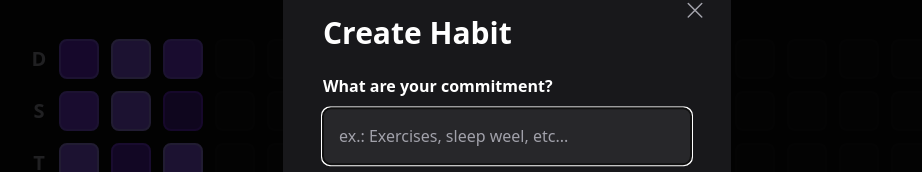
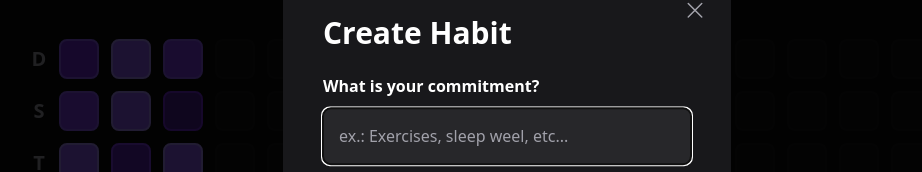
Before and after one commit to sibelly/nlw-setup, a React (Vite) app in the folder web/: page / in a window 1280 px wide. Both pictures are taken after a click on the button "New Habit". Shown: the part 253-425 px from the top of the page, without its empty margins (133-1055 px from the left). Built offline with nearby package versions, Linux system fonts and the light colour scheme.

Commit message:
fix: misspelling

```diff
--- a/web/src/components/NewHabitForm.tsx
+++ b/web/src/components/NewHabitForm.tsx
@@ -4,7 +4,7 @@ export function NewHabitForm() {
   return (
     <form className="w-full flex flex-col mt-6">
       <label htmlFor="title" className="font-semibold leading-tight">
-        What are your commitment?
+        What is your commitment?
       </label>
 
       <input
```
